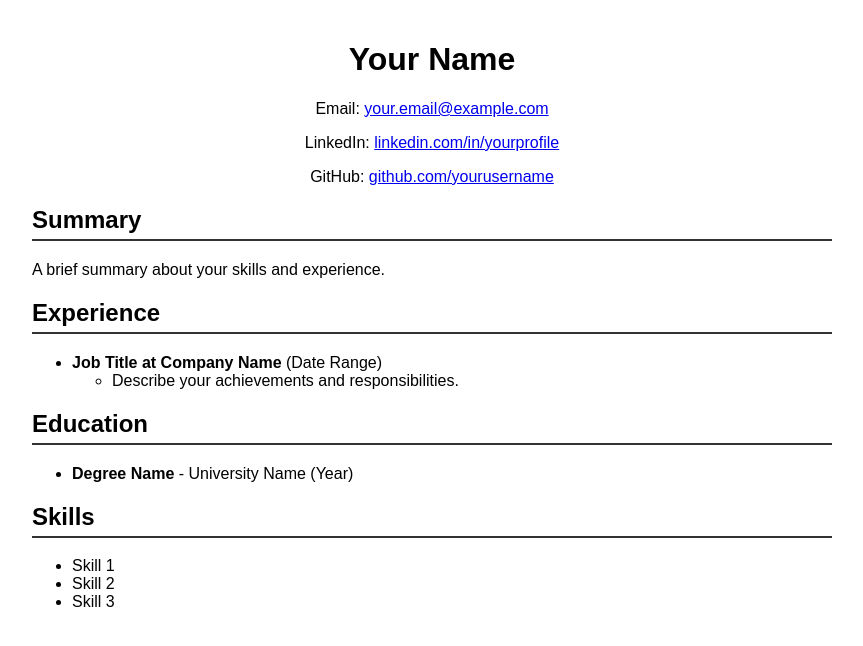
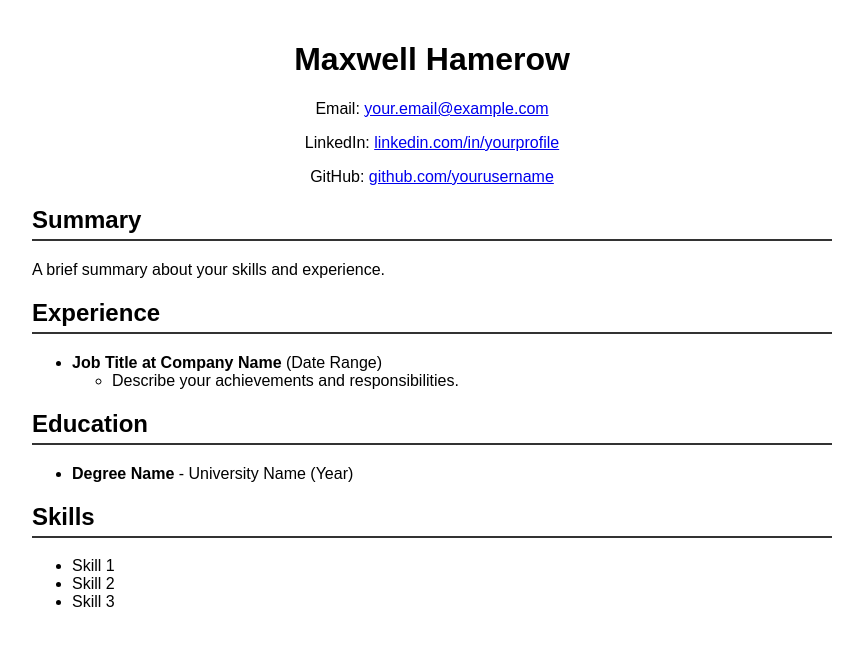
Before and after one commit to maxhamerow/maxhamerow.github.io, a plain HTML site: page index.html in a window 1280 px wide. Shown: the whole page, without its empty margins (208-1071 px from the left). Drawn offline with Linux system fonts and the light colour scheme.

Commit message:
Update index.html

```diff
--- a/index.html
+++ b/index.html
@@ -27,7 +27,7 @@
     </style>
 </head>
 <body>
-    <h1>Your Name</h1>
+    <h1>Maxwell Hamerow</h1>
     <div class="contact-info">
         <p>Email: <a href="mailto:your.email@example.com">your.email@example.com</a></p>
         <p>LinkedIn: <a href="https://www.linkedin.com/in/yourprofile">linkedin.com/in/yourprofile</a></p>
```
